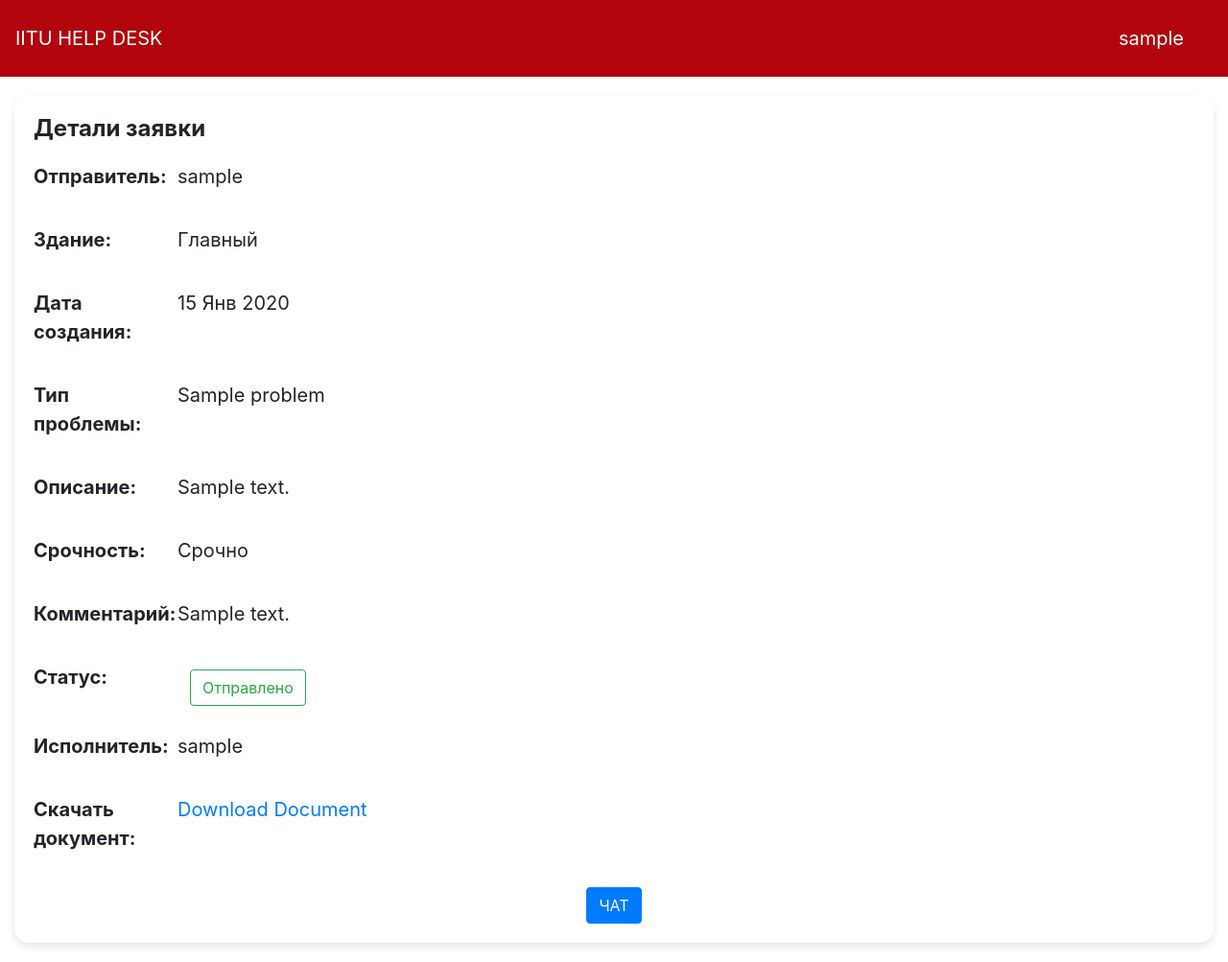
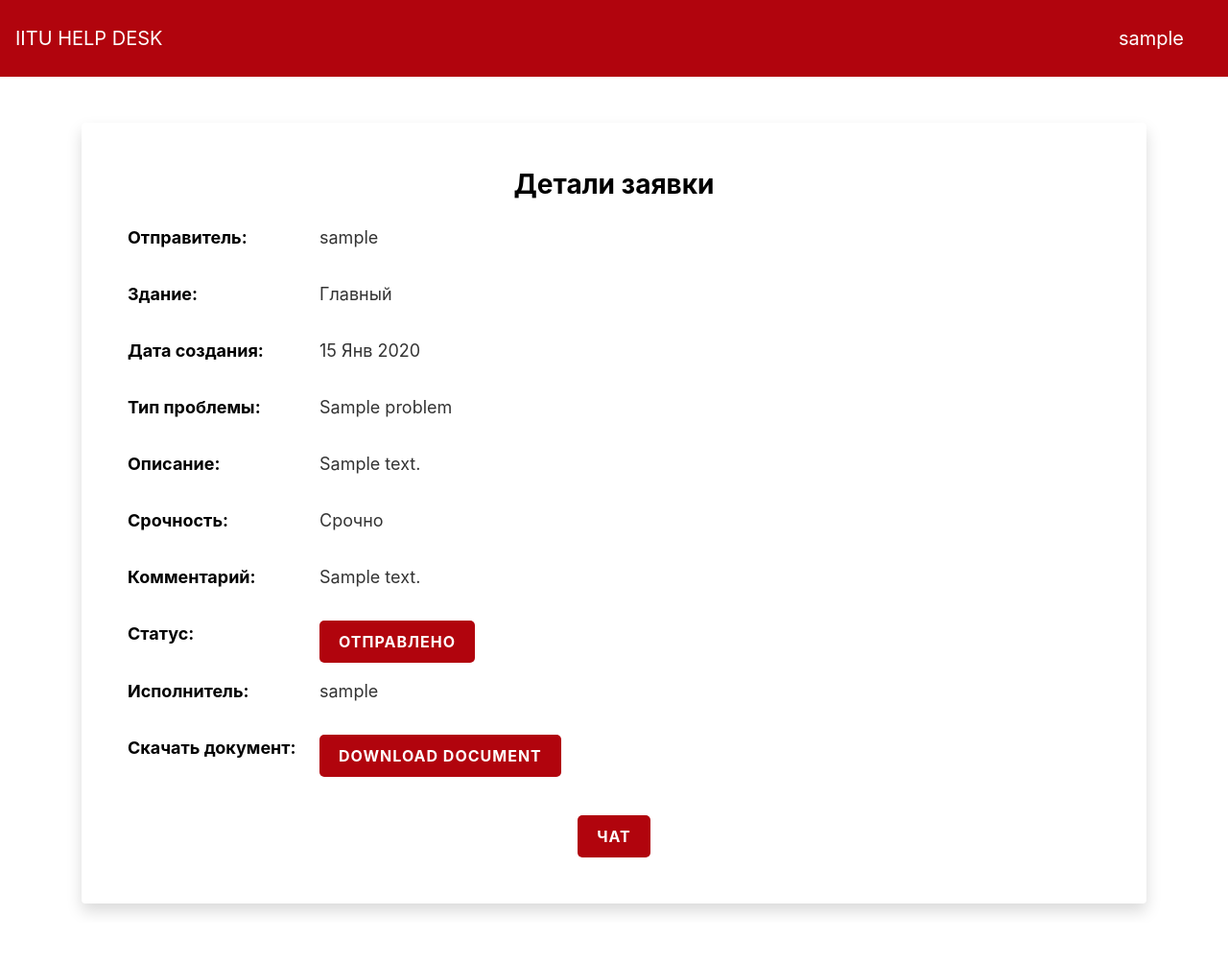
Before and after one commit to Erserik/helpdesk, a Django app: page /orders/detail/1/ in a window 1280 px wide. Shown: the whole page at 96% size. After the commit the page ends 953 px from the top, so only its background shows below. Run offline with Django 5.2, Linux system fonts and the light colour scheme; a user stored in the database is signed in; tables that the repository leaves empty hold one stand-in row (values such as "Sample post"); some libraries are stand-ins or nearby versions; some web fonts are replaced.

Commit message:
updated design

```diff
--- a/helpdesk/orders/templates/orders/my_orders.html
+++ b/helpdesk/orders/templates/orders/my_orders.html
@@ -33,7 +33,7 @@
                 <div class="cell"><p>ID</p></div>
                 <div class="cell"><p>Отправитель</p></div>
                 <div class="cell"><p>Корпус</p></div>
-                <div class="cell"><p>Дата</p></div>
+                <div class="cell"><p>Дата создания</p></div>
                 <div class="cell"><p>Тип проблемы</p></div>
                 <div class="cell"><p>Срочность</p></div>
                 <div class="cell"><p>Статус</p></div>
--- a/helpdesk/orders/templates/orders/order_detail.html
+++ b/helpdesk/orders/templates/orders/order_detail.html
@@ -1,4 +1,5 @@
 {% extends "core/base.html" %}
+{% load custom_filters %}
 
 {% block title %}Order Details{% endblock %}
 
@@ -7,82 +8,79 @@
 <link href="https://fonts.cdnfonts.com/css/segoe-ui-4" rel="stylesheet">
 <link href="https://stackpath.bootstrapcdn.com/bootstrap/4.5.2/css/bootstrap.min.css" rel="stylesheet">
 
-<div class="container-fluid">
-    <div class="row">
-        <div class="col-md-12">
-            <div class="order-details-box">
-                <h2>Детали заявки</h2>
-                <div class="detail">
+<div class="container mt-5">
+    <div class="order-details-box p-5 rounded shadow">
+        <h2 class="text-center mb-4">Детали заявки</h2>
+        <div class="detail mb-3">
             <p class="detail-title">Отправитель:</p>
             <p class="detail-value">{{ order.user.username }}</p>
         </div>
-                <div class="detail">
+        <div class="detail mb-3">
             <p class="detail-title">Здание:</p>
             <p class="detail-value">{{ order.get_building_display }}</p>
         </div>
-                <div class="detail">
+        <div class="detail mb-3">
             <p class="detail-title">Дата создания:</p>
             <p class="detail-value">{{ order.created_at|date:"d M Y" }}</p>
         </div>
-                <div class="detail">
+        <div class="detail mb-3">
             <p class="detail-title">Тип проблемы:</p>
             <p class="detail-value">{{ order.problem_type }}</p>
         </div>
-                <div class="detail">
+        <div class="detail mb-3">
             <p class="detail-title">Описание:</p>
             <p class="detail-value">{{ order.description }}</p>
         </div>
-                <div class="detail">
+        <div class="detail mb-3">
             <p class="detail-title">Срочность:</p>
             <p class="detail-value">{{ order.get_urgency_display }}</p>
         </div>
         {% if order.comments %}
-                <div class="detail">
+        <div class="detail mb-3">
             <p class="detail-title">Комментарий:</p>
             <p class="detail-value">{{ order.comments }}</p>
         </div>
         {% endif %}
-                <div class="detail">
+        <div class="detail mb-3">
             <p class="detail-title">Статус:</p>
             {% if can_modify_status %}
-                    <a href="#" class="btn btn-link" data-toggle="modal" data-target="#statusModal">
-                        <button class="btn btn-outline-success">{{ order.get_status_display }} <i class="fas fa-edit"></i></button>
+            <a href="#" class="btn btn-link p-0" data-toggle="modal" data-target="#statusModal">
+                <button class="btn custom-button status-button">{{ order.get_status_display }} <i class="fas fa-edit"></i></button>
             </a>
             {% else %}
             <p class="detail-value accepted">{{ order.get_status_display }}</p>
             {% endif %}
         </div>
-                <div class="detail">
+        <div class="detail mb-3">
             <p class="detail-title">Исполнитель:</p>
             {% if can_modify_executor %}
-                    <a href="#" class="btn btn-link" data-toggle="modal" data-target="#executorModal">
-                        <button class="btn btn-outline-primary">{{ order.executor }} <i class="fas fa-user-edit"></i></button>
+            <a href="#" class="btn btn-link p-0" data-toggle="modal" data-target="#executorModal">
+                <button class="btn custom-button executor-button">{{ order.executor }} <i class="fas fa-user-edit"></i></button>
             </a>
             {% else %}
             <p class="detail-value">{{ order.executor }}</p>
             {% endif %}
         </div>
         {% if order.document %}
-                <div class="detail">
+        <div class="detail mb-3">
             <p class="detail-title">Скачать документ:</p>
-                    <p class="detail-value"><a href="{{ order.document.url }}" download>Download Document</a></p>
+            <p class="detail-value"><a href="{{ order.document.url }}" download class="btn btn-download custom-button">Download Document</a></p>
         </div>
         {% endif %}
-                <div class="text-center">
-                    <button class="btn btn-primary" type="button" data-toggle="collapse" data-target="#chatBox" aria-expanded="false" aria-controls="chatBox">
+        <div class="text-center mt-4">
+            <button class="btn btn-chat custom-button" type="button" data-toggle="collapse" data-target="#chatBox" aria-expanded="false" aria-controls="chatBox">
                 ЧАТ
             </button>
         </div>
     </div>
-        </div>
-        <div class="col-md-12">
-            <div class="collapse mt-3" id="chatBox">
-                <div class="chat-box">
-                    <h3>Chat</h3>
+
+    <div class="collapse mt-4" id="chatBox">
+        <div class="chat-box p-4 rounded shadow">
+            <h3 class="text-center mb-4">Chat</h3>
             <div class="chat-messages" id="chat-messages">
                 {% for message in chat_messages %}
-                        <div class="chat-message">
-                            <span class="message-user">{{ message.user.username }}:</span>
+                <div class="chat-message mb-2">
+                    <span class="message-user font-weight-bold">{{ message.user.username }}:</span>
                     <span class="message-text">{{ message.message }}</span>
                 </div>
                 {% endfor %}
@@ -92,10 +90,8 @@
                 <div class="form-group">
                     <textarea name="message" id="chat-message" class="form-control" placeholder="Type a message"></textarea>
                 </div>
-                        <button type="submit" class="btn btn-primary">Send</button>
+                <button type="submit" class="btn btn-primary custom-button">Send</button>
             </form>
-                </div>
-            </div>
         </div>
     </div>
 </div>
@@ -115,7 +111,7 @@
                     {% csrf_token %}
                     <div class="form-group">
                         <label for="id_status">Изменить статус на:</label>
-                        <select name="status" id="id_status" class="form-control" style="height: 3em;">
+                        <select name="status" id="id_status" class="form-control" style="height: 3em">
                             {% for choice in form.fields.status.choices %}
                             <option value="{{ choice.0 }}" {% if order.status == choice.0 %}selected{% endif %}>
                                 {{ choice.1 }}
@@ -129,7 +125,7 @@
                     </div>
                     <div class="modal-footer">
                         <button type="button" class="btn btn-secondary" data-dismiss="modal">Закрыть</button>
-                        <button type="submit" class="btn btn-primary">Обновить Статус</button>
+                        <button type="submit" class="btn btn-primary custom-button">Обновить Статус</button>
                     </div>
                 </form>
             </div>
@@ -149,17 +145,19 @@
             <div class="modal-body">
                 <form method="post" class="form-group">
                     {% csrf_token %}
-                    {{ reassignment_form.as_p }}
+                    <div class="form-group">
+                        <label for="executor">Выберите исполнителя:</label>
+                        {{ reassignment_form.executor|add_class:"custom-select" }}
+                    </div>
                     <div class="modal-footer">
-                        <button type="button" class="btn btn-secondary" data-dismiss="modal">Закрыть</button>
-                        <button type="submit" class="btn btn-primary">Переназначить</button>
+                        <button type="button" class="btn btn-secondary custom-button" data-dismiss="modal">Закрыть</button>
+                        <button type="submit" class="btn btn-primary custom-button">Переназначить</button>
                     </div>
                 </form>
             </div>
         </div>
     </div>
 </div>
-
 
 <script src="https://code.jquery.com/jquery-3.5.1.slim.min.js"></script>
 <script src="https://cdn.jsdelivr.net/npm/@popperjs/core@2.5.2/dist/umd/popper.min.js"></script>
@@ -174,40 +172,27 @@
     }
 
     .order-details-box h2 {
-        font-size: 24px;
+        font-size: 28px;
         font-weight: bold;
         margin-bottom: 20px;
+        color: black;
     }
 
     .detail {
         display: flex;
-        text-align: left;
-        margin-bottom: 20px;
-        font-size: 20px;
+        margin-bottom: 15px;
+        font-size: 18px;
     }
 
     .detail-title {
-        width: 150px;
+        width: 200px;
         font-weight: bold;
+        color: black;
     }
 
     .detail-value {
         flex: 1;
-        text-align: left;
-        font-size: 20px;
-    }
-
-    .label {
-        font-weight: bold;
-        margin-right: 10px;
-    }
-
-    .value {
         color: #333;
-    }
-
-    .status {
-        color: green;
     }
 
     .status.not-accepted {
@@ -218,11 +203,90 @@
         color: rgb(9, 229, 53);
     }
 
-    #bold {
+    .btn-link {
+        padding: 0;
+        border: none;
+        background: none;
+        text-decoration: none;
+    }
+
+    .btn-link .btn {
+        font-size: 16px;
+    }
+
+    .details-button {
+        padding: 8px 16px;
+        background-color: #B1040D;
+        color: white;
+        text-decoration: none;
+        border-radius: 4px;
         font-weight: bold;
     }
 
-    /* Custom modal styles */
+    .details-button:hover {
+        background-color: #D1160C;
+    }
+
+    .btn-chat {
+        background-color: #B1040D;
+        color: #fff;
+        border: none;
+        border-radius: 50px;
+        padding: 10px 20px;
+        font-size: 18px;
+        font-weight: bold;
+        transition: background 0.3s ease;
+    }
+
+    .btn-chat:hover {
+        background-color: #D1160C;
+    }
+
+    .btn-download {
+        background-color: #B1040D;
+        color: #fff;
+        border: none;
+        border-radius: 50px;
+        padding: 10px 20px;
+        font-size: 18px;
+        font-weight: bold;
+        transition: background 0.3s ease;
+    }
+
+    .btn-download:hover {
+        background-color: #D1160C;
+    }
+
+    .custom-button {
+        font-size: 16px;
+        padding: 10px 20px;
+        border-radius: 50px;
+        transition: all 0.3s ease;
+        text-transform: uppercase;
+        letter-spacing: 1px;
+        font-weight: bold;
+    }
+
+    .status-button {
+        background-color: #B1040D;
+        border: none;
+        color: white;
+    }
+
+    .status-button:hover {
+        background-color: #D1160C;
+    }
+
+    .executor-button {
+        background-color: #B1040D;
+        border: none;
+        color: white;
+    }
+
+    .executor-button:hover {
+        background-color: #D1160C;
+    }
+
     .modal-content {
         background-color: #f8f9fa;
         border-radius: 15px;
@@ -280,14 +344,12 @@
     }
 
     .modal-footer .btn-primary {
-        background-color: #007bff;
-        border-color: #007bff;
+        background-color: #B1040D;
+        border-color: #B1040D;
     }
 
-    /* Chat box styles */
     .chat-box {
         background-color: #ffffff;
-        border: 2px solid green;
         border-radius: 15px;
         box-shadow: 0 4px 8px rgba(0,0,0,0.1);
         padding: 20px;
@@ -298,6 +360,7 @@
         font-size: 24px;
         font-weight: bold;
         margin-bottom: 20px;
+        color: #B1040D;
     }
 
     .chat-messages {
@@ -332,5 +395,34 @@
         border-radius: 20px;
         padding: 10px 20px;
     }
+
+    .custom-select {
+        background-color: #fff;
+        border: 2px solid #B1040D;
+        color: #333;
+        padding: 8px;
+        border-radius: 8px;
+        transition: border-color 0.3s ease;
+        height: 3em;
+    }
+
+    .custom-select:focus {
+        border-color: #D1160C;
+        box-shadow: 0 0 5px rgba(209, 22, 12, 0.5);
+        outline: none;
+    }
+
+    .custom-button {
+        background-color: #B1040D;
+        color: white;
+        border: none;
+        padding: 10px 20px;
+        border-radius: 5px;
+        transition: background-color 0.3s ease;
+    }
+
+    .custom-button:hover {
+        background-color: #D1160C;
+    }
 </style>
 {% endblock %}
--- a/helpdesk/orders/templatetags/__init__.py
+++ b/helpdesk/orders/templatetags/__init__.py
@@ -0,0 +1 @@
+from .custom_filters import *
--- /dev/null
+++ b/helpdesk/orders/templatetags/custom_filters.py
@@ -0,0 +1,7 @@
+from django import template
+
+register = template.Library()
+
+@register.filter(name='add_class')
+def add_class(value, arg):
+    return value.as_widget(attrs={'class': arg})
```
Lines whose indentation alone changed are shown as unchanged.
